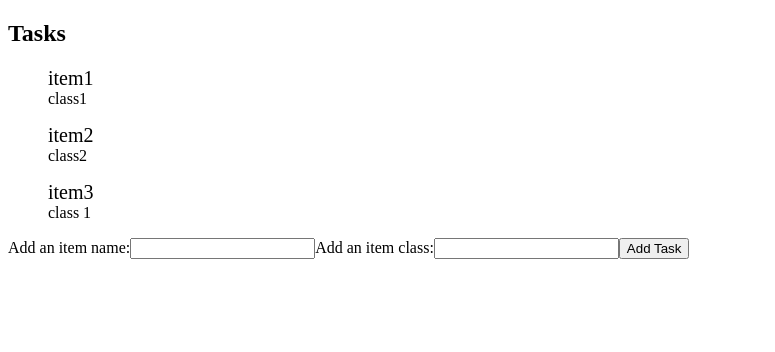
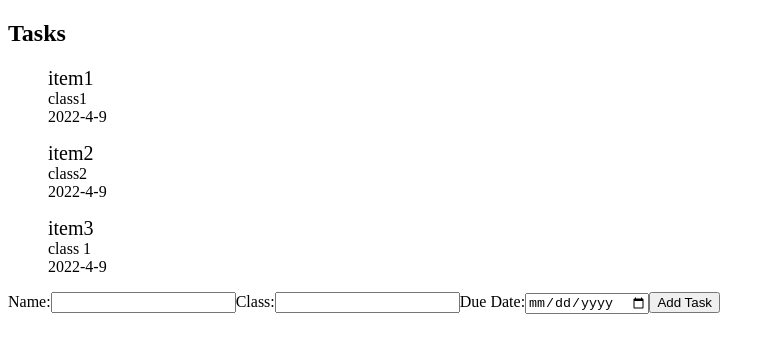
Before and after one commit to AryanChawla1/OnTask, an Angular app in the folder on-task/: page / in a window 1280 px wide. Shown: the top 352 px of the page, without its empty margins (0-775 px from the left). Built offline with nearby package versions, Linux system fonts and the light colour scheme.

Commit message:
Due Date added

```diff
--- a/on-task/src/app/task/task.component.html
+++ b/on-task/src/app/task/task.component.html
@@ -1,7 +1,9 @@
-<label for="item-input">Add an item name:</label>
-<input type="text" id="item-input" #newTaskName>
-<label for="item-input-2">Add an item class:</label>
-<input type="text" class="item-input" #newTaskClassName>
-<button type="button" (click)="addNewTask(newTaskName.value, newTaskClassName.value)">
+<label for="task-name">Name:</label>
+<input type="text" id="task-name" #newTaskName>
+<label for="task-class">Class:</label>
+<input type="text" id="task-class" #newTaskClassName>
+<label for="task-due-date">Due Date:</label>
+<input type="date" id="task-due-date" #newTaskDueDate>
+<button type="button" (click)="addNewTask(newTaskName.value, newTaskClassName.value, newTaskDueDate.value)">
    Add Task
 </button>
--- a/on-task/src/app/task/task.component.ts
+++ b/on-task/src/app/task/task.component.ts
@@ -11,8 +11,9 @@ export class TaskComponent implements OnInit, OnChanges {
   @Input() task = '';
   @Output() newTask = new EventEmitter<Task>();
 
-  addNewTask(name: string, className:string) {
-    this.newTask.emit(new Task(name, className));
+  addNewTask(name: string, className:string, dueDate: string) {
+    console.log(dueDate);
+    this.newTask.emit(new Task(name, className, new Date(dueDate)));
   }
 
   constructor() { }
--- a/on-task/src/app/task/task.ts
+++ b/on-task/src/app/task/task.ts
@@ -1,7 +1,7 @@
 
 export class Task {
 
-   constructor(public name: string, public className: string ) {
+   constructor(public name: string, public className: string, public dueDate: Date) {
 
    }
 
--- a/on-task/src/app/tasks/tasks.component.html
+++ b/on-task/src/app/tasks/tasks.component.html
@@ -2,5 +2,6 @@
 <ul *ngFor="let task of tasks" style="list-style: none;">
    <li id="name">{{task.name}}</li>
    <li id="className">{{task.className}}</li>
+   <li id="dueDate">{{task.dueDate.getFullYear()}}-{{task.dueDate.getMonth()}}-{{task.dueDate.getDate()}}</li>
 </ul>
 <app-task (newTask)="addTask($event)"></app-task>
--- a/on-task/src/app/tasks/tasks.component.ts
+++ b/on-task/src/app/tasks/tasks.component.ts
@@ -7,7 +7,7 @@ import { Task } from '../task/task';
   styleUrls: ['./tasks.component.css']
 })
 export class TasksComponent implements OnInit {
-  tasks = [ new Task('item1', 'class1'), new Task('item2', 'class2'), new Task('item3', 'class 1')];
+  tasks = [ new Task('item1', 'class1', new Date()), new Task('item2', 'class2', new Date()), new Task('item3', 'class 1', new Date())];
 
   addTask(newTask: Task) {
     this.tasks.push(newTask);
```
